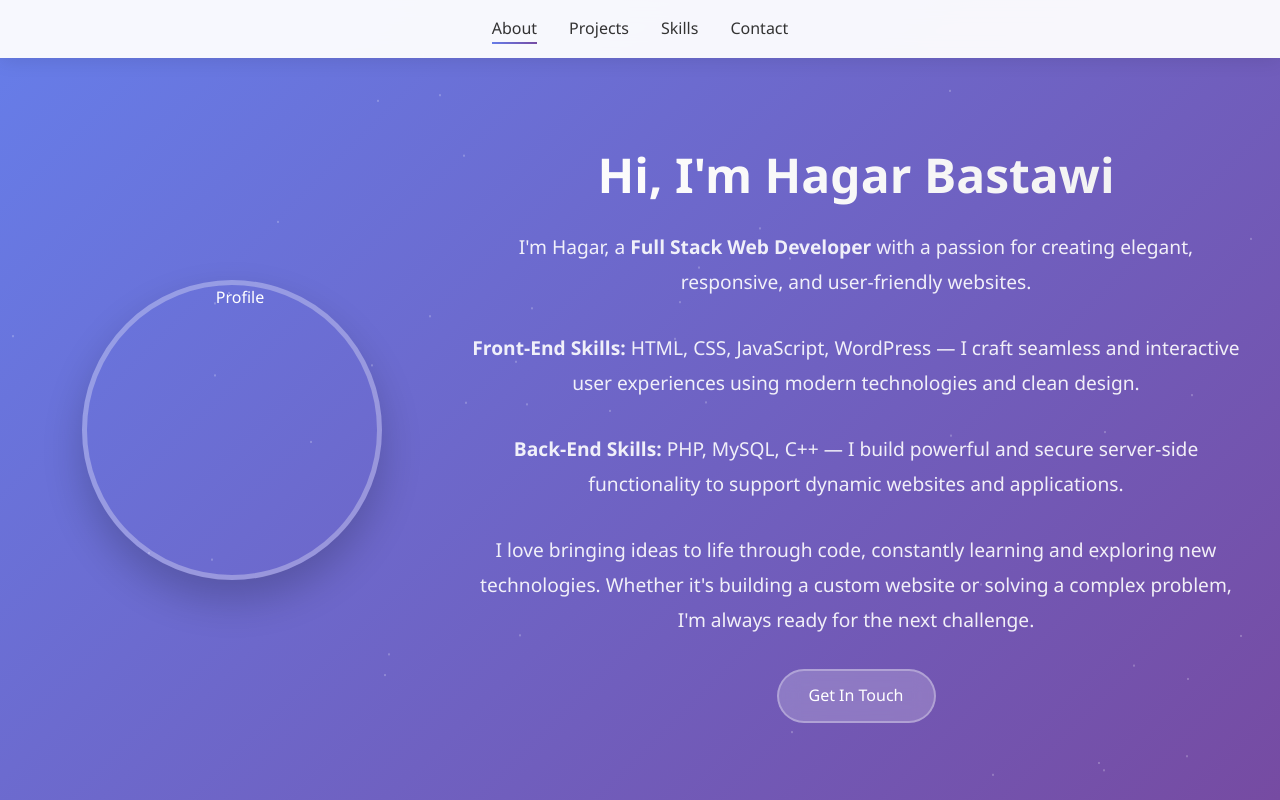
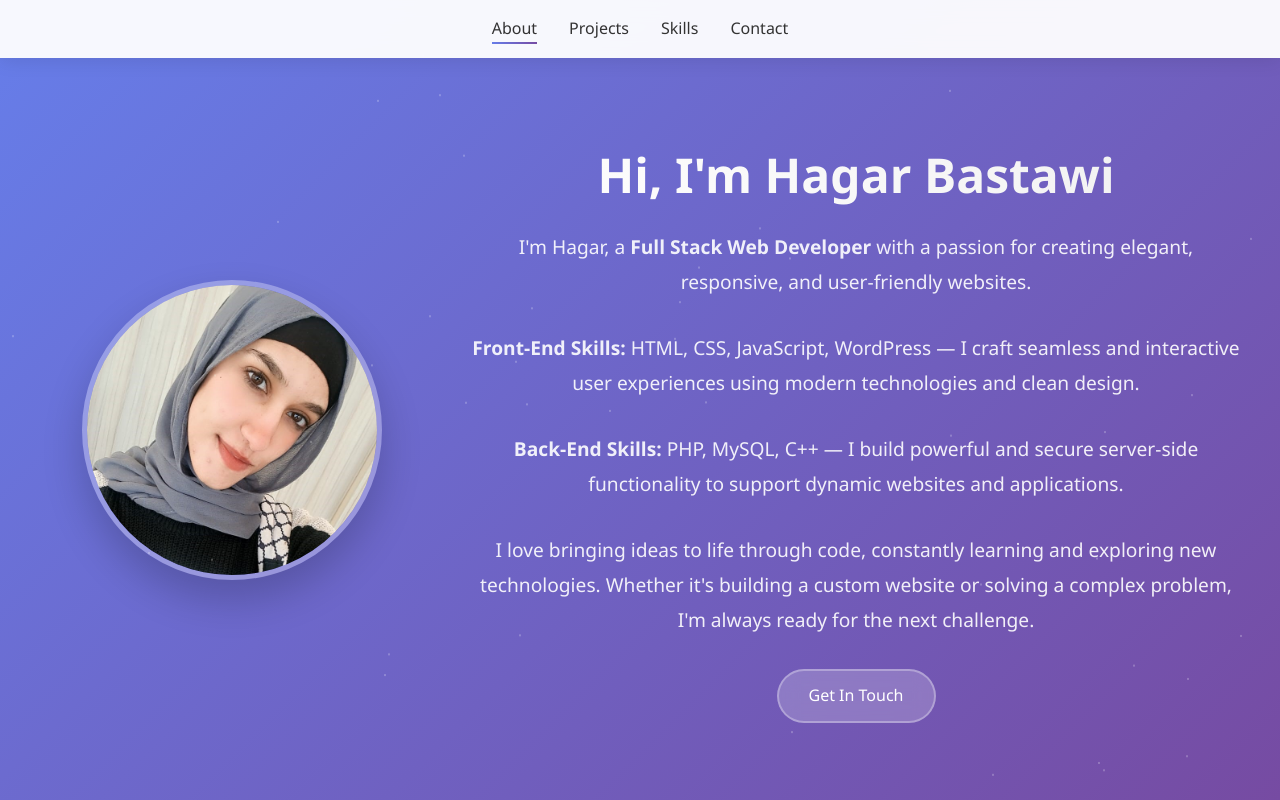
Before and after one commit to hagarb99/project, a plain HTML site: page index.html in a window 1280 px wide. Shown: the top 800 px of the page. Drawn offline with Linux system fonts and the light colour scheme.

Commit message:
Update index.html
edit

```diff
--- a/index.html
+++ b/index.html
@@ -21,7 +21,7 @@
     <section id="about">
         <div class="container">
             <div class="about-content">
-                <img src="asset/WhatsApp Image 2025-05-01 at 00.37.50_ad8f4e6f.jpg" alt="Profile" class="profile-image">
+                <img src="WhatsApp Image 2025-05-01 at 00.37.50_ad8f4e6f.jpg" alt="Profile" class="profile-image">
                 <div class="about-text">
                     <h1>Hi, I'm Hagar Bastawi</h1>
                     <p>I'm Hagar, a <strong>Full Stack Web Developer</strong> with a passion for creating elegant, responsive, and user-friendly websites.</p>
```
